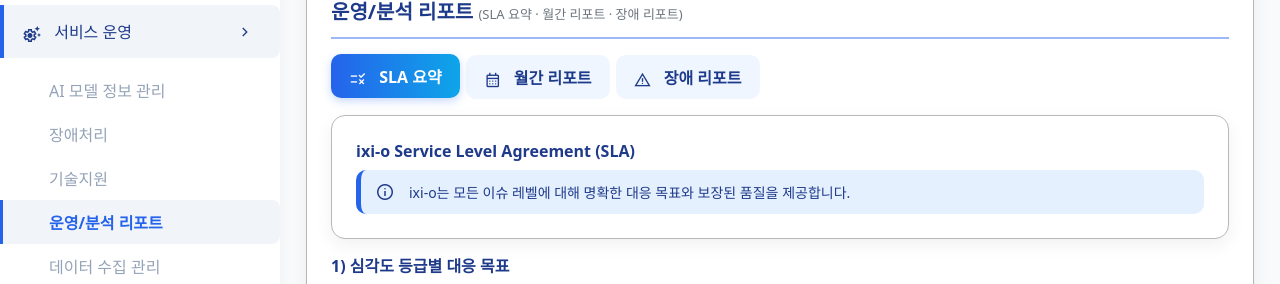
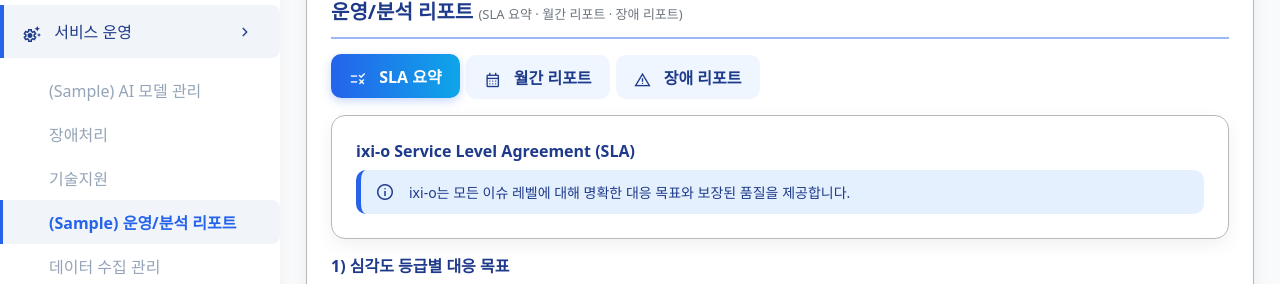
Before and after one commit to uplixio/AssAT, a plain HTML site: page index.html in a window 1280 px wide. Shown: the part 157-441 px from the top of the page. Drawn offline with nearby package versions, Linux system fonts and the light colour scheme.

Commit message:
Update index.html

```diff
--- a/index.html
+++ b/index.html
@@ -227,10 +227,10 @@
         <span class="material-symbols-outlined menu-arrow">chevron_right</span>
       </a>
       <ul class="submenu-list open" id="menu-operation">
-        <li style="margin-top:10px;"><a href="#" class="submenu-link" data-target="content-ai-model">AI 모델 정보 관리</a></li>
+        <li style="margin-top:10px;"><a href="#" class="submenu-link" data-target="content-ai-model">(Sample) AI 모델 관리</a></li>
         <li><a href="#" class="submenu-link" data-target="content-troubleshooting">장애처리</a></li>
         <li><a href="#" class="submenu-link" data-target="content-tech-support">기술지원</a></li>
-        <li><a href="#" class="submenu-link active" data-target="content-operation-report">운영/분석 리포트</a></li>
+        <li><a href="#" class="submenu-link active" data-target="content-operation-report">(Sample) 운영/분석 리포트</a></li>
         <li><a href="#" class="submenu-link" data-target="content-data-collection">데이터 수집 관리</a></li>
         <li><a href="#" class="submenu-link" data-target="content-ab-test">AB테스트 관리</a></li>
       </ul>
```
